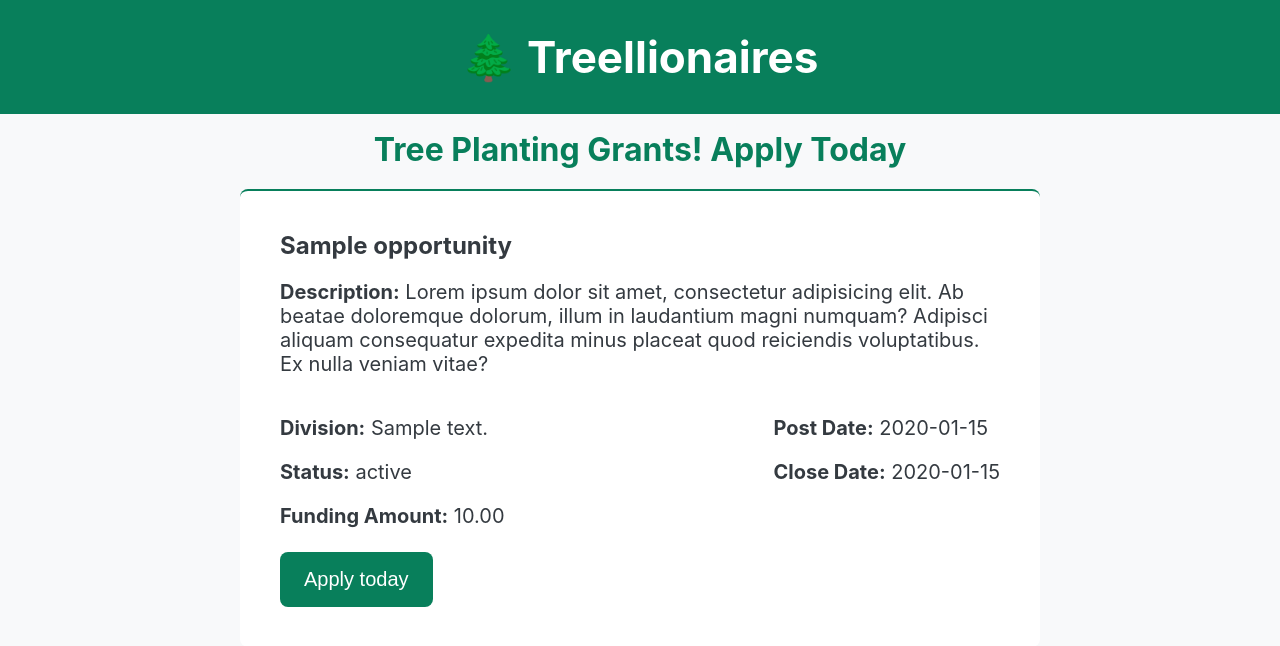
After one commit to Hondohondo/Treellionaires, a PHP site: page /view-listing.php?grant-id=1 in a window 1280 px wide. The commit adds this page. Shown: the top 646 px of the page. Run offline with PHP 8.4, Linux system fonts and the light colour scheme; tables that the repository leaves empty hold one stand-in row (values such as "Sample post"); data that the repository does not hold is empty; a stand-in replaces the project's code that opens the database connection.

Commit message:
view grant info

```diff
--- /dev/null
+++ b/header.php
@@ -0,0 +1,9 @@
+
+
+<header class="header">
+    <h1 class="heading-one">🌲 Treellionaires</h1>
+</header>
+
+<h2 class="heading-two">
+    Tree Planting Grants! Apply Today
+</h2>
--- a/style.css
+++ b/style.css
@@ -100,3 +100,48 @@ tbody tr td a:visited {
     /*border-color: #087f5b;*/
     /*border-width: 2px;*/
 }
+
+
+.view-container {
+    border-top: 2px solid #087f5b;
+    font-size: 20px;
+    border-radius: 8px;
+    background: white;
+    padding: 40px;
+    margin-top: 20px;
+    max-width: 800px;
+}
+
+.heading-three {
+    font-size: 24px;
+}
+
+.view-para {
+    /*width: 80%;*/
+    margin-top: 20px;
+}
+
+button {
+    font-size: 20px;
+    background: #087f5b;
+    color: white;
+    padding: 16px 24px;
+    border-radius: 8px;
+    border: none;
+
+    transition: all .2s ease;
+}
+
+button:hover {
+    background: #0ca678;
+    cursor: pointer;
+}
+
+.view-details {
+    /*width: 80%;*/
+    /*flex-basis: 80%;*/
+    display: flex;
+    justify-content: space-between;
+    /*gap: 80px;*/
+    margin-top: 20px;
+}
--- /dev/null
+++ b/view-listing.php
@@ -0,0 +1,104 @@
+<?php
+// List one listing from the database
+
+// Turn off all error reporting.
+error_reporting(0);
+
+?>
+
+<!doctype html>
+<html lang="en">
+<head>
+    <meta charset="UTF-8">
+    <meta name="viewport"
+          content="width=device-width, user-scalable=no, initial-scale=1.0, maximum-scale=1.0, minimum-scale=1.0">
+    <meta http-equiv="X-UA-Compatible" content="ie=edge">
+    <link rel="stylesheet" href="style.css">
+    <title>View Grant</title>
+</head>
+<body>
+
+<?php
+include 'header.php';
+?>
+
+<?php
+    include 'db.php';
+
+    $grant_id = $_GET['grant-id'];
+
+    $query = "SELECT * FROM grant_opportunities where opportunity_id = $grant_id";
+
+    $result = mysqli_query($con, $query) or die("Sorry could not get opportunities");
+
+    $row = mysqli_fetch_assoc($result);
+    $id = $row['opportunity_id'];
+    $title = $row['opportunity_title'];
+    $url = $row['opportunity_url'];
+    $description = $row['opportunity_description'];
+    $division = $row['division'];
+    $status = $row['status'];
+    $posted_date = $row['posted_date'];
+    $close_date = $row['close_date'];
+    $requirements = $row['requirements'];
+    $guidelines = $row['guidelines'];
+    $timeline = $row['timeline'];
+    $funding_amount = $row['funding_amount'];
+    $flag = $row['flag'];
+    $partner = $row['partner'];
+    $city = $row['city'];
+    $state = $row['state'];
+    $notes = $row['notes'];
+
+    echo "
+              <div class='container view-container'>
+                <h3 class='heading-three'>$title</h3>
+                <p class='view-para'><strong>Description:</strong>
+                Lorem ipsum dolor sit amet, consectetur adipisicing elit. Ab beatae doloremque dolorum,
+                illum in laudantium magni numquam? Adipisci aliquam consequatur expedita minus placeat quod reiciendis voluptatibus. Ex nulla veniam vitae?
+                </p>
+
+                <div class='view-details'>
+                    <div class='side-1'>
+                     <p class='view-para'><strong>Division:</strong>
+                $division</p>
+
+                <p class='view-para'><strong>Status:</strong>
+                $status</p>
+                    </div>
+                    <div class='side-2'>
+                         <p class='view-para'><strong>Post Date:</strong>
+                $posted_date</p>
+
+                <p class='view-para'><strong>Close Date:</strong>
+                $close_date
+               </p>
+
+                    </div>
+
+                </div>
+
+
+
+
+                <p class='view-para'><strong>Funding Amount:</strong>
+                    $funding_amount
+               </p>
+
+               <p>
+               &nbsp;
+                </p>
+
+               <button>
+                    Apply today
+               </button>
+
+
+              </div>
+            ";
+
+
+?>
+
+</body>
+</html>
```
Also changed, not shown: index.php (+4 -11 lines).
